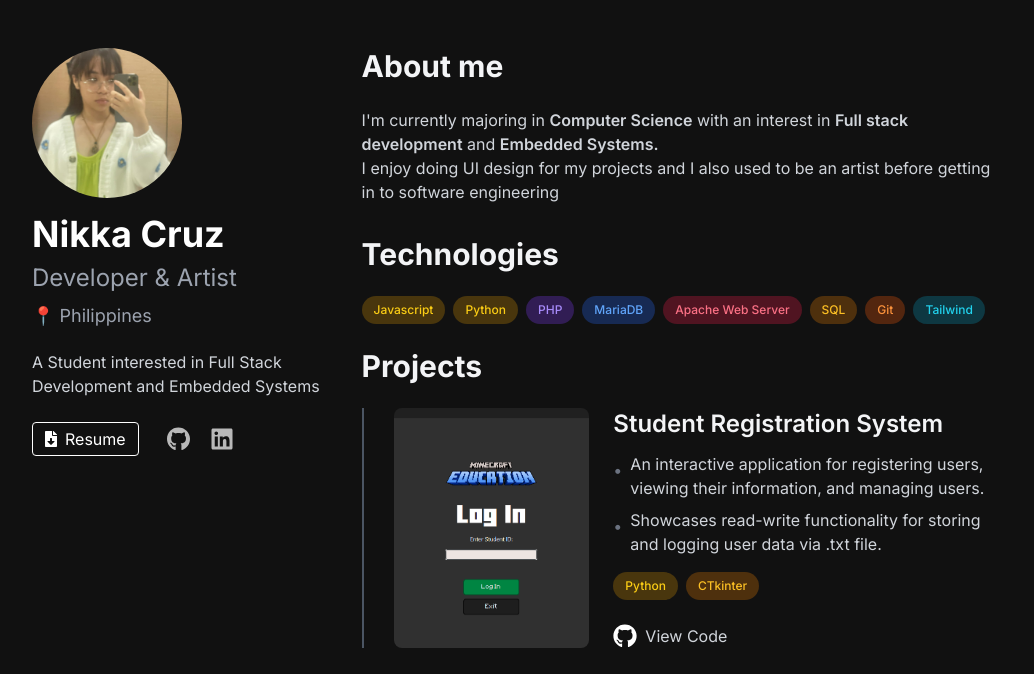
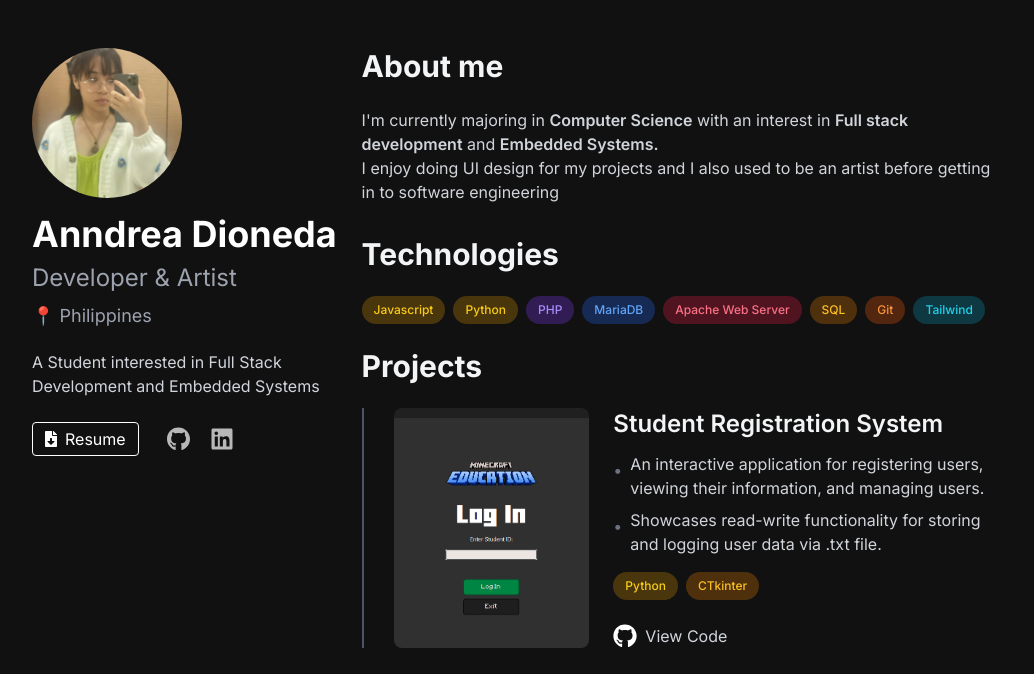
Before and after one commit to ddalki1205/portfolio, a plain HTML site: page index.html in a window 1280 px wide. Shown: the top 674 px of the page, without its empty margins (96-1130 px from the left). Drawn offline with nearby package versions, Linux system fonts and the light colour scheme.

Commit message:
Changed name

```diff
--- a/index.html
+++ b/index.html
@@ -19,7 +19,7 @@
                         <div class="mb-4 relative w-[150px] h-[150px] overflow-hidden rounded-full">
                             <img src="assets/images/me.jpg" sizes="100vw" style="position:absolute;height:100%;width:100%;left:0;top:0;right:0;bottom:0;object-fit:cover;color:transparent">
                         </div>
-                        <h1 class="text-4xl font-bold mb-2">Nikka Cruz</h1>
+                        <h1 class="text-4xl font-bold mb-2">Anndrea Dioneda</h1>
                         <h2 class="text-2xl text-gray-400 mb-2">Developer & Artist</h2>
                         <h3 class="text-lg text-gray-400 mb-5">📍 Philippines</h3>
                         <p class="text-gray-300 text-s">A Student interested in Full Stack<br> Development and Embedded Systems</p>
```
